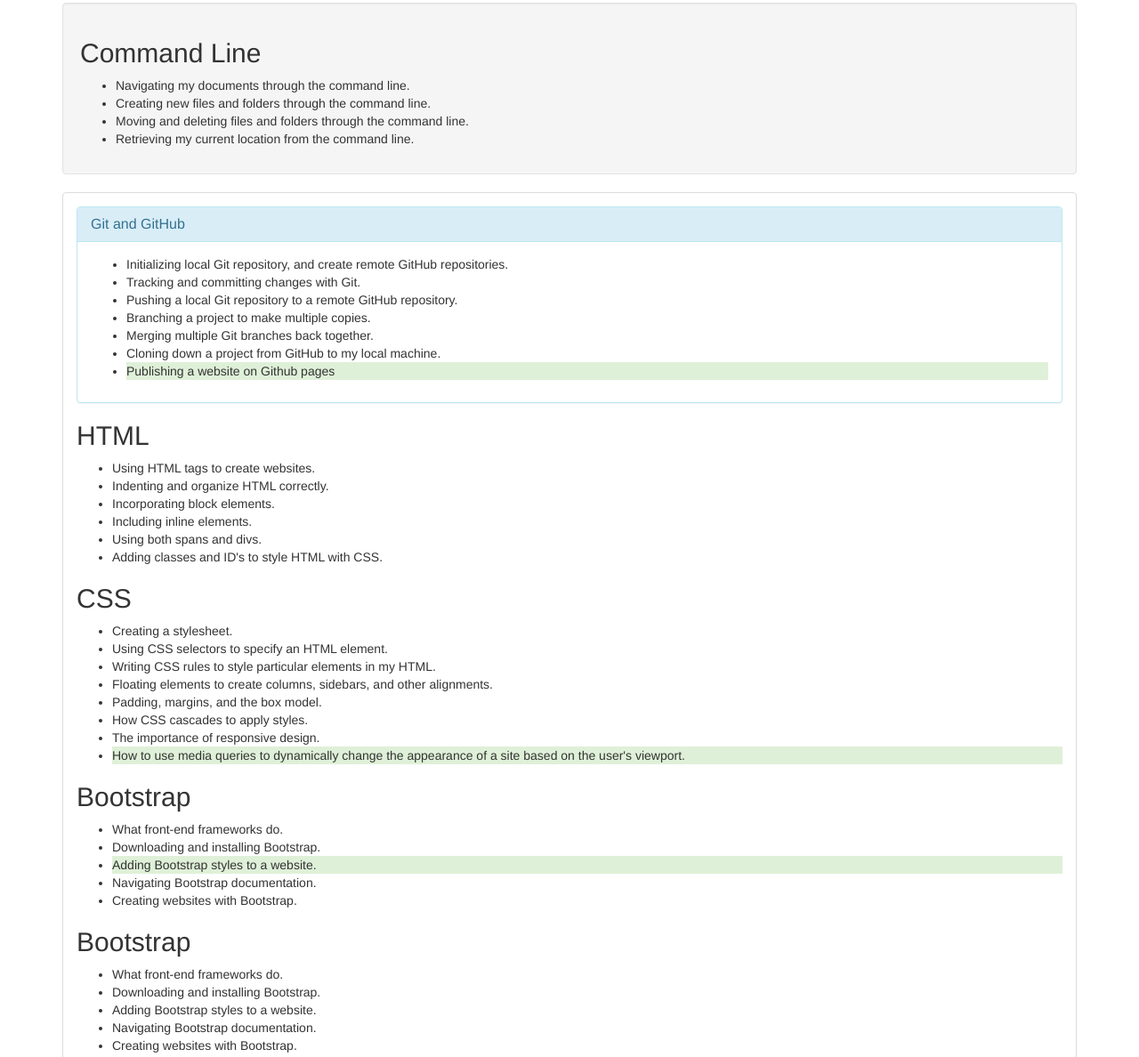
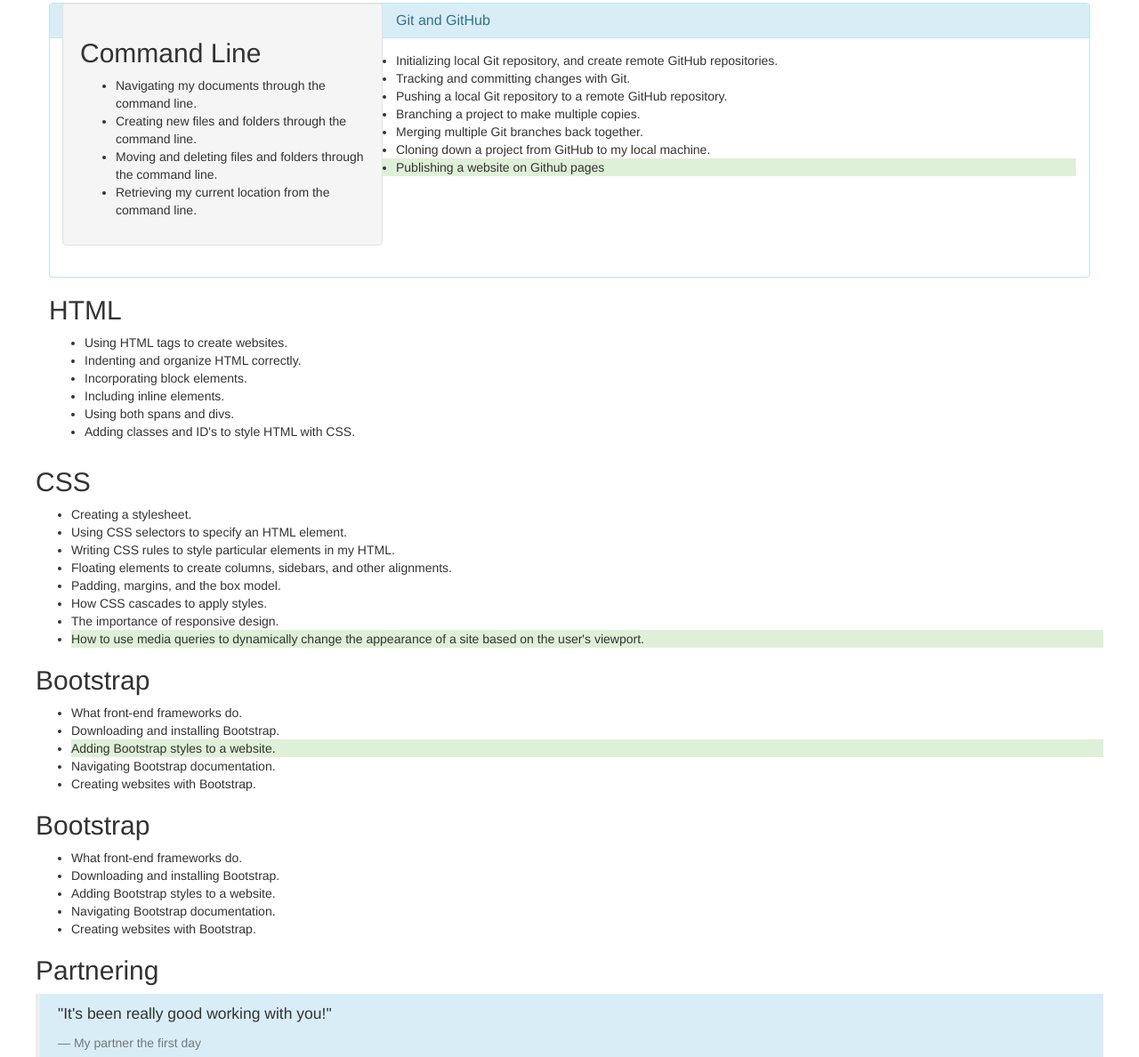
Before and after one commit to davidabutler92/bootstrap-test, a plain HTML site: page index.html in a window 1280 px wide. Shown: the part 267-1455 px from the top of the page at 89% size. Drawn offline with Linux system fonts and the light colour scheme.

Commit message:
Add bootstrap columns and rows

```diff
--- a/index.html
+++ b/index.html
@@ -12,6 +12,8 @@
           I've almost finished my first week at Epicodus. Here are some of the things I've learned so far:
         </p>
     </div>
+    <div class="row">
+      <div class="col-md-4">
         <div class="well">
           <h2>Command Line</h2>
           <ul>
@@ -21,8 +23,7 @@
             <li>Retrieving my current location from the command line.</li>
          </ul>
         </div>
-      <div class="panel panel-default">
-        <div class="panel-body">
+      </div>
     <div class="panel panel-info">
       <div class="panel-heading">
         <h2 class="panel-title">Git and GitHub</h2>
@@ -48,6 +49,7 @@
       <li>Using both spans and divs.</li>
       <li>Adding classes and ID's to style HTML with CSS.</li>
     </ul>
+<div class="row">
   <h2>CSS</h2>
     <ul>
       <li>Creating a stylesheet.</li>
@@ -81,5 +83,6 @@
         <footer>My partner the first day</footer>
       </blockquote>
       </div>
+    </div>
   </body>
 </html>
```
Lines whose indentation alone changed are shown as unchanged.
